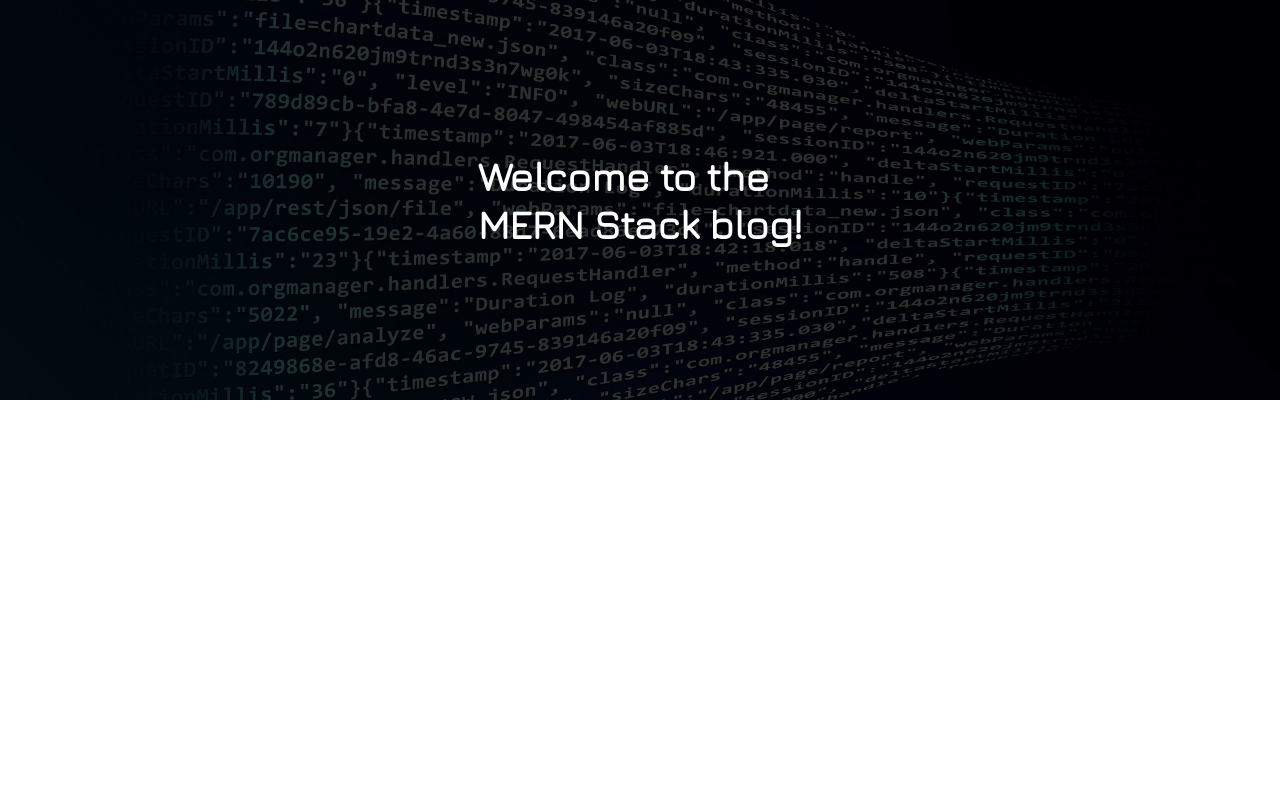
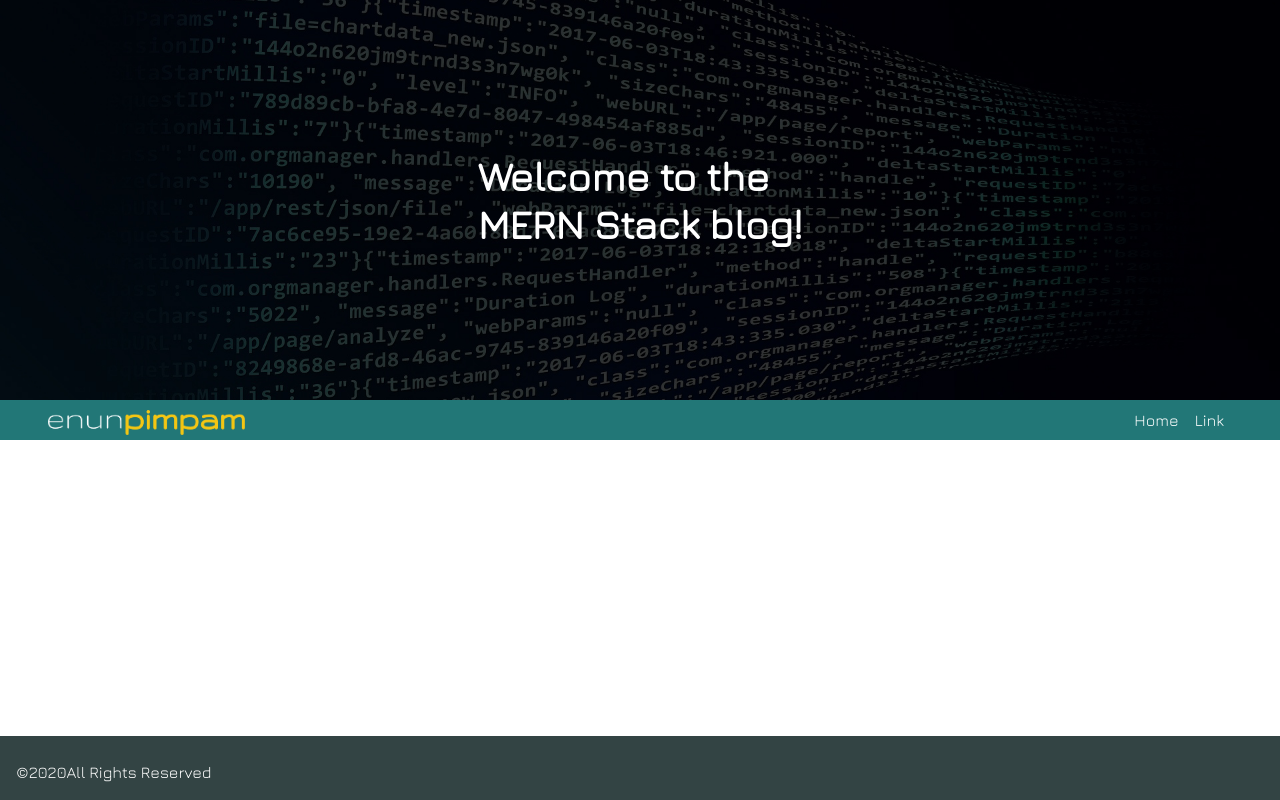
Before and after one commit to nach131/MERN-Stack, a React (Create React App) app in the folder client/: page / in a window 1280 px wide. Built offline with nearby package versions, Linux system fonts and the light colour scheme.

Commit message:
Navbar y footer

```diff
--- a/client/src/App.css
+++ b/client/src/App.css
@@ -8,3 +8,20 @@
   padding: 0;
   box-sizing: border-box;
 }
+.logo {
+  width: 20%;
+}
+.footer {
+  background: #344;
+  height: 4rem;
+  position: fixed;
+  left: 0;
+  bottom: 0;
+  width: 100%;
+}
+.copy{
+  color: white;
+  top: 1.5rem;
+  left: 1rem;
+  position: relative;
+}
--- a/client/src/App.js
+++ b/client/src/App.js
@@ -1,12 +1,16 @@
 import React from 'react';
 import './App.css';
 import Header from './components/layouts/Header';
+import Navbar from './components/layouts/Navbar';
+import Footer from './components/layouts/Footer';
 
 
 function App() {
   return (
     <div className="App">
     <Header/>
+    <Navbar/>
+    <Footer/>
     </div>
   );
 }
--- /dev/null
+++ b/client/src/components/layouts/Footer.js
@@ -0,0 +1,16 @@
+import React from 'react'
+
+
+
+const Footer = () => {
+  return (
+    <div className="footer">
+<span className="copy">
+  &copy;{new Date().getUTCFullYear()}All Rights Reserved
+</span>
+    </div>
+
+  )
+}
+
+export default Footer
--- /dev/null
+++ b/client/src/components/layouts/Navbar.js
@@ -0,0 +1,45 @@
+import React from 'react'
+import styled from 'styled-components'
+import logo from '../../images/enunpimpam.png'
+
+const Navbar = () => {
+  return (
+    <NavbarConatainer>
+      <nav className="navbar navbar-expand-lg navbar-light px-5 py-0">
+        <a className="navbar-brand" href="#">
+        <img className="logo" src={logo} alt="logo"/>
+        </a>
+        <button className="navbar-toggler" type="button" data-toggle="collapse" data-target="#navbarSupportedContent" aria-controls="navbarSupportedContent" aria-expanded="false" aria-label="Toggle navigation">
+          <span className="navbar-toggler-icon"></span>
+        </button>
+
+        <div className="collapse navbar-collapse" id="navbarSupportedContent">
+          <ul className="navbar-nav ml-auto">
+            <li className="nav-item active">
+              <a className="nav-link" href="#">Home <span className="sr-only">(current)</span></a>
+            </li>
+            <li className="nav-item">
+              <a className="nav-link" href="#">Link</a>
+            </li>
+          </ul>
+        </div>
+      </nav>
+    </NavbarConatainer>
+  )
+}
+
+export default Navbar
+
+
+// MAIN NAVBAR CONTAINER
+
+const NavbarConatainer = styled.div`
+background: var(--dark-green);
+.nav-link {
+  color: #fff !important;
+  &:hover{
+    background: var(--light-green)
+  }
+}
+
+`
```
Also changed, not shown: client/src/images/enunpimpam.png (added), 1 other file (tests, documents, lock files or other folders).
